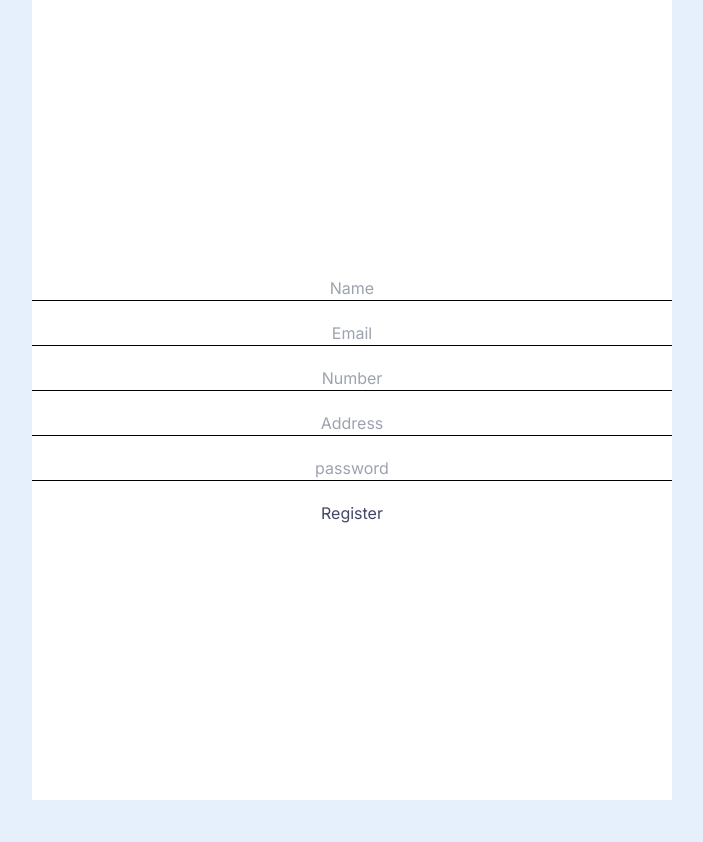
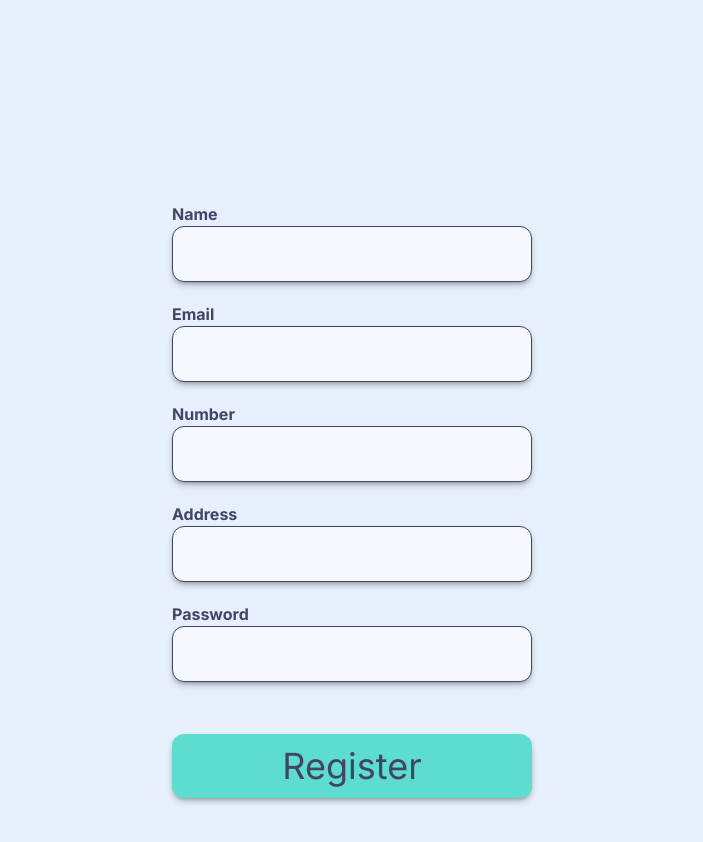
Before and after one commit to Romanief/pidgeon, a Next.js app: page /auth/register in a window 1280 px wide. Shown: the top 842 px of the page, without its empty margins (288-991 px from the left). Before the commit the page ends 800 px from the top, so only its background shows below. Built offline with nearby package versions, Linux system fonts and the light colour scheme.

Commit message:
Register update

```diff
--- a/app/auth/register/page.tsx
+++ b/app/auth/register/page.tsx
@@ -1,7 +1,6 @@
 "use client"
 
 import React, {useState} from 'react'
-import Container from '@/components/Container'
 
 import { useUser } from '@/context/userContext'
 import { useRouter } from 'next/navigation'
@@ -53,17 +52,34 @@ function page() {
   }
 
   return (
-      <Container>
-        <div className='h-screen flex flex-col justify-center text-center gap-5'>
-          {user && <div>logged in as {user.name}</div>}
-          <input className='text-center border-b border-black' type='text' value={inputName} onChange={(e) => setName(e.target.value)} placeholder='Name'/>
-          <input className='text-center border-b border-black' type='text' value={inputEmail} onChange={(e) => setEmail(e.target.value)} placeholder='Email'/>
-          <input className='text-center border-b border-black' type='text' value={inputNumber} onChange={(e) => setNumber(e.target.value)} placeholder='Number'/>
-          <input className='text-center border-b border-black' type='text' value={inputAddress} onChange={(e) => setAddress(e.target.value)} placeholder='Address'/>
-          <input className='text-center border-b border-black' type='text' value={inputPassword} onChange={(e) => setPassword(e.target.value)} placeholder='password'/>
-          <div onClick={()=> register(inputName, inputEmail, inputNumber, inputPassword, inputAddress)} className=' border-black hover:bg-neutral-200 cursor-pointer'>Register</div>
+        <div className='h-screen flex flex-col justify-center text-center gap-5 mt-20'>
+          <div className='flex flex-col justify-start w-[360px] mx-auto text-start mt-10 font-bold'>
+            <label>Name</label>
+            <input className='bg-dirtWhite h-14 rounded-xl border border-pSlate shadow-md shadow-black/25 p-5' type='text' value={inputName} onChange={(e) => setName(e.target.value)}/>
+          </div>
+          <div className='flex flex-col justify-start w-[360px] mx-auto text-start font-bold'>
+            <label>Email</label>
+            <input className='bg-dirtWhite h-14 rounded-xl border border-pSlate shadow-md shadow-black/25 p-5' type='text' value={inputEmail} onChange={(e) => setEmail(e.target.value)}/>
+          </div>
+          <div className='flex flex-col justify-start w-[360px] mx-auto text-start font-bold'>
+            <label>Number</label>
+            <input className='bg-dirtWhite h-14 rounded-xl border border-pSlate shadow-md shadow-black/25 p-5' type='text' value={inputNumber} onChange={(e) => setNumber(e.target.value)}/>
+          </div>
+          <div className='flex flex-col justify-start w-[360px] mx-auto text-start font-bold'>
+            <label>Address</label>
+            <input className='bg-dirtWhite h-14 rounded-xl border border-pSlate shadow-md shadow-black/25 p-5' type='text' value={inputAddress} onChange={(e) => setAddress(e.target.value)}/>
+          </div>
+          <div className='flex flex-col justify-start w-[360px] mx-auto text-start font-bold'>
+            <label>Password</label>
+            <input className='bg-dirtWhite h-14 rounded-xl border border-pSlate shadow-md shadow-black/25 p-5' type='password' value={inputPassword} onChange={(e) => setPassword(e.target.value)}/>
+          </div>
+
+          <div
+          onClick={()=> register(inputName, inputEmail, inputNumber, inputPassword, inputAddress)}
+          className='bg-pTeal w-[360px] h-16 mx-auto rounded-xl text-4xl p-3 hover:bg-neutral-200 cursor-pointer mt-8 shadow-md shadow-black/25'>
+            Register
+          </div>
         </div>
-      </Container>
   )
 }
 
```
